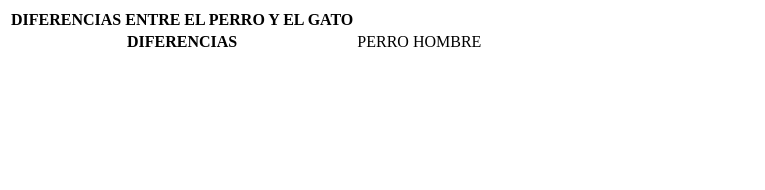
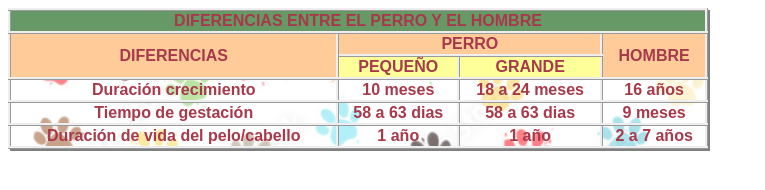
Before and after one commit to JuanMarinG/UD29-TABLAS-DIV, a plain HTML site: page ejercicio-16/index.html in a window 1280 px wide. Shown: the whole page, without its empty margins (0-765 px from the left). Drawn offline with Linux system fonts and the light colour scheme.

Commit message:
Update Index, css and add img

```diff
--- /dev/null
+++ b/ejercicio-16/css/ex16.css
@@ -0,0 +1,27 @@
+
+table {
+    width: 700px;
+    border-collapse: collapse;
+    box-shadow: 2px 2px grey;
+    text-align: center;
+    color: #A7394B;
+    font-family: Arial, Helvetica, sans-serif;
+    font-weight: bold;
+    background-image: url("/ejercicio-16/img/wallpaper.jpg");
+
+}
+td,
+th,
+tr {
+    border-style: inset;
+}
+
+th {
+    background-color: #669966;
+}
+#categoria {
+    background-color: #FFCC99;
+}
+#tamaño {
+    background-color: #FFFF99;
+}
--- a/ejercicio-16/index.html
+++ b/ejercicio-16/index.html
@@ -5,20 +5,43 @@
         <meta http-equiv="X-UA-Compatible" content="IE=edge">
         <meta name="viewport" content="width=device-width, initial-scale=1.0">
         <title>Ejercicio 16</title>
+        <link rel="stylesheet" href="/ejercicio-16/css/ex16.css">
     </head>
     <body>
-        <div>
+
         <table>
             <tr>
-                    <th>DIFERENCIAS ENTRE EL PERRO Y EL GATO</th>
+                <th colspan="4">DIFERENCIAS ENTRE EL PERRO Y EL HOMBRE</th>
+            </tr>
+            <tr id="categoria">
+                <td rowspan="2">DIFERENCIAS</td>
+                <td colspan="2">PERRO</td>
+                <td rowspan="2">HOMBRE</td>
+            </tr>
+            <tr id="tamaño">
+                <td>PEQUEÑO</td>
+                <td>GRANDE</td>
+
             </tr>
             <tr>
-                    <th>DIFERENCIAS</th>
-                    <td>PERRO</td>
-                    <td>HOMBRE</td>
+                <td>Duración crecimiento</td>
+                <td>10 meses</td>
+                <td>18 a 24 meses</td>
+                <td>16 años</td>
+            </tr>
+            <tr>
+                <td>Tiempo de gestación</td>
+                <td>58 a 63 dias</td>
+                <td>58 a 63 dias</td>
+                <td>9 meses</td>
+            </tr>
+            <tr>
+                <td>Duración de vida del pelo/cabello</td>
+                <td>1 año</td>
+                <td>1 año</td>
+                <td>2 a 7 años</td>
             </tr>
         </table>
-        </div>
 
     </body>
 </html>
```
Also changed, not shown: ejercicio-16/img/wallpaper.jpg (added). Lines whose indentation alone changed are shown as unchanged.
